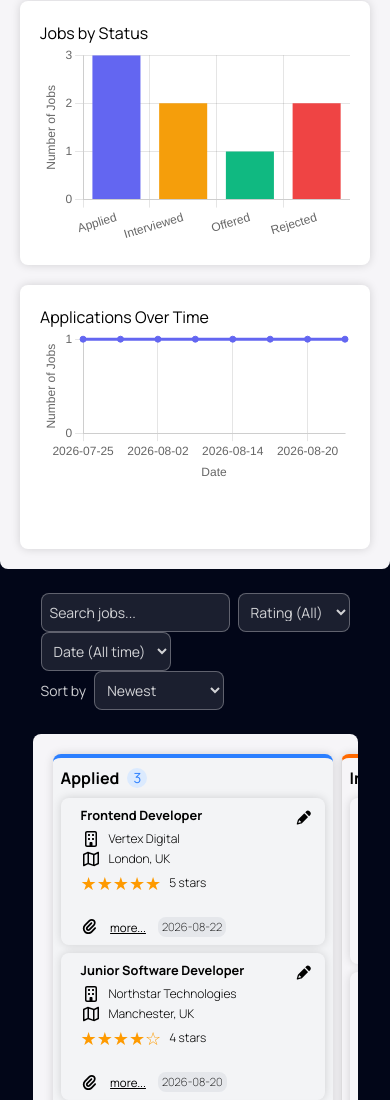
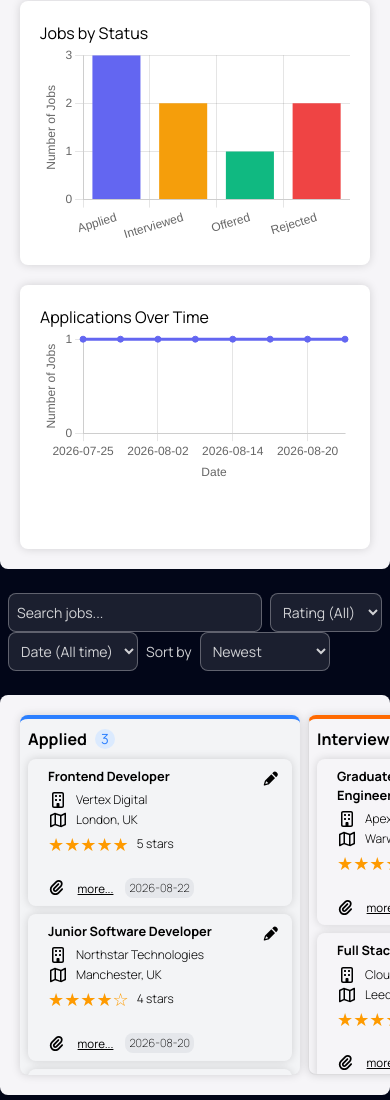
Before and after one commit to Usman-Iqbal-5/TypeScript-Job-Tracker, a website built with Vite: page index.html in a window 390 px wide. Shown: the part 900-2000 px from the top of the page. Built offline with nearby package versions, Linux system fonts and the light colour scheme; a web font is replaced by a local one.

Commit message:
changed layout on smaller screens

```diff
--- a/index.html
+++ b/index.html
@@ -13,11 +13,11 @@
 </head>
 
 <body class="bg-slate-950 font-[Manrope] w-full">
-
     <div id="app-container" class="w-full">
         <!-- Side Menu -->
         <div id="sidemenu__overlay" class="fixed inset-0 hidden text-sm text-white z-1000">
-            <div id="sidemenu" class="fixed top-0 left-0 w-11/12 h-full p-4 pt-8 border-r sm:w-64 bg-slate-900 border-r-white/20 z-2000">
+            <div id="sidemenu"
+                class="fixed top-0 left-0 w-11/12 h-full p-4 pt-8 border-r sm:w-64 bg-slate-900 border-r-white/20 z-2000">
                 <div class="flex items-center w-full gap-x-2">
                     <svg xmlns="http://www.w3.org/2000/svg" class="w-5 fill-indigo-600"
                         viewBox="0 0 640 640"><!--!Font Awesome Free v7.3.1 by @fontawesome - https://fontawesome.com License - https://fontawesome.com/license/free Copyright 2026 Fonticons, Inc.-->
@@ -56,12 +56,12 @@
                 </nav>
             </div>
         </div>
-
         <div>
             <header
                 class="flex items-center justify-between w-full py-4 pl-5 pr-10 border-b bg-slate-900 border-b-white/20">
                 <div class="flex items-center gap-2">
-                    <svg id="sidemenu-icon" xmlns="http://www.w3.org/2000/svg" class="w-5 cursor-pointer fill-white hover:fill-indigo-500"
+                    <svg id="sidemenu-icon" xmlns="http://www.w3.org/2000/svg"
+                        class="w-5 cursor-pointer fill-white hover:fill-indigo-500"
                         viewBox="0 0 640 640"><!--!Font Awesome Free v7.3.1 by @fontawesome - https://fontawesome.com License - https://fontawesome.com/license/free Copyright 2026 Fonticons, Inc.-->
                         <path
                             d="M96 160C96 142.3 110.3 128 128 128L512 128C529.7 128 544 142.3 544 160C544 177.7 529.7 192 512 192L128 192C110.3 192 96 177.7 96 160zM96 320C96 302.3 110.3 288 128 288L512 288C529.7 288 544 302.3 544 320C544 337.7 529.7 352 512 352L128 352C110.3 352 96 337.7 96 320zM544 480C544 497.7 529.7 512 512 512L128 512C110.3 512 96 497.7 96 480C96 462.3 110.3 448 128 448L512 448C529.7 448 544 462.3 544 480z" />
@@ -76,14 +76,12 @@
                     &#43; Add Applicaiton
                 </button>
             </header>
-
             <div id="workspace" class="grid w-full min-w-0">
                 <main id="main-area" class="flex flex-col items-center justify-center w-full min-w-0 my-5 gap-y-4">
-
-
-                    <div id="dashboard" class="flex flex-col items-center gap-y-5 p-5 bg-[#F6F5F8] rounded-lg w-full md:w-10/12 min-w-0">
-                        <div id="dash-stats" class="grid grid-cols-1 sm:grid-cols-2 lg:grid-cols-[1.5fr_1.5fr_1fr_1fr_1fr] gap-4 w-full">
-
+                    <div id="dashboard"
+                        class="flex flex-col items-center gap-y-5 p-5 bg-[#F6F5F8] rounded-lg w-full sm:w-10/12 min-w-0">
+                        <div id="dash-stats"
+                            class="grid grid-cols-1 sm:grid-cols-2 lg:grid-cols-[1.5fr_1.5fr_1fr_1fr_1fr] gap-4 w-full">
                             <div id="dashboard__total"
                                 class="w-full p-5 min-h-35 rounded-lg shadow-[0_0_10px_rgba(0,0,0,0.15)] bg-linear-to-b from-indigo-800 to-indigo-500 cursor-pointer hover:opacity-90">
                                 <div class="flex items-center gap-4 mb-4 text-white">
@@ -103,7 +101,6 @@
                                     </h3>
                                 </div>
                             </div>
-
                             <div id="dashboard__applied"
                                 class="w-full p-5 min-h-35 rounded-lg shadow-[0_0_10px_rgba(0,0,0,0.15)] cursor-pointer hover:bg-slate-500/5">
                                 <div class="flex items-center gap-4 mb-2">
@@ -126,7 +123,6 @@
                                     </p>
                                 </div>
                             </div>
-
                             <div id="dashboard__interviewed"
                                 class="w-full p-5 min-h-35 rounded-lg shadow-[0_0_10px_rgba(0,0,0,0.15)] cursor-pointer hover:bg-slate-500/5">
                                 <div class="flex items-center gap-4 mb-2">
@@ -149,7 +145,6 @@
                                     </p>
                                 </div>
                             </div>
-
                             <div id="dashboard__offered"
                                 class="w-full p-5 min-h-35 rounded-lg shadow-[0_0_10px_rgba(0,0,0,0.15)] cursor-pointer hover:bg-slate-500/5">
                                 <div class="flex items-center gap-4 mb-2">
@@ -172,7 +167,6 @@
                                     </p>
                                 </div>
                             </div>
-
                             <div id="dashboard__rejected"
                                 class="w-full p-5 min-h-35 rounded-lg shadow-[0_0_10px_rgba(0,0,0,0.15)] cursor-pointer hover:bg-slate-500/5">
                                 <div class="flex items-center gap-4 mb-2">
@@ -186,7 +180,6 @@
                                         6
                                     </h2>
                                 </div>
-
                                 <div>
                                     <h3>
                                         Rejected
@@ -198,7 +191,6 @@
                             </div>
                         </div>
                         <div id="dash-charts" class="grid w-full min-w-0 grid-cols-1 lg:grid-cols-[0.965fr_1fr] gap-5">
-
                             <div class="min-w-0 rounded-lg bg-white p-5 shadow-[0_0_10px_rgba(0,0,0,0.15)]">
                                 <h2>Jobs by Status</h2>
 
@@ -206,7 +198,6 @@
                                     <canvas id="status-chart"></canvas>
                                 </div>
                             </div>
-
                             <div class="min-w-0 rounded-lg bg-white p-5 shadow-[0_0_10px_rgba(0,0,0,0.15)]">
                                 <h2>Applications Over Time</h2>
 
@@ -214,11 +205,9 @@
                                     <canvas id="applications-chart"></canvas>
                                 </div>
                             </div>
-
                         </div>
                     </div>
-
-                    <div id="job-filter" class="flex flex-wrap w-10/12 min-w-0 p-2 text-sm text-white/80 gap-x-2">
+                    <div id="job-filter" class="flex flex-wrap w-full min-w-0 p-2 text-sm sm:w-10/12 text-white/80 gap-x-2">
                         <input id="search"
                             class="flex-1 p-2 border rounded-lg min-w-40 focus:border-indigo-600 bg-white/10 border-white/30 focus:outline-indigo-600 focus:outline-2 placeholder:text-white/80"
                             type="search" placeholder="Search jobs...">
@@ -254,9 +243,8 @@
                             </select>
                         </div>
                     </div>
-
                     <div id="kanban-board"
-                        class="flex items-center w-10/12 gap-2 p-5 bg-[#F6F5F8] rounded-lg h-100 overflow-x-auto">
+                        class="flex items-center w-full sm:w-10/12 gap-2 p-5 bg-[#F6F5F8] rounded-lg h-100 overflow-x-auto">
                         <section id="applied-section"
                             class=" flex-1  min-w-70 lg:min-w-0 h-full border-t-4 rounded-lg shadow-[0_0_10px_rgba(0,0,0,0.15)] border-t-blue-500 bg-gray-100">
                             <div id="applied"
@@ -379,16 +367,13 @@
                             class="p-4 border rounded-lg col-span-full border-white/10 text-[0.7rem]">
                         </p>
                     </div>
-
                     <div id="timeline-section">
                         <h3 class="p-2 mb-4 font-bold text-white border-b border-b-white/10">Timeline</h3>
                     </div>
-
                 </aside>
             </div>
         </div>
     </div>
-
     <!--Modal-->
     <div id="modal-overlay" class="fixed inset-0 items-start justify-center hidden overflow-y-scroll bg-black/30 z-100">
         <div id="modal" class="w-11/12 p-5 my-10 bg-white rounded-lg sm:w-10/12 md:w-1/2 md:max-w-1/2 min-h-4/5">
@@ -407,63 +392,54 @@
                 </button>
             </div>
             <form id="application-form" class="grid w-full mt-6 sm:grid-cols-2 gap-x-10 gap-y-4">
-
                 <div class="flex flex-col w-full">
                     <label class="text-xs" for="title">Title <span class="text-red-600">*</span></label>
                     <input id="title"
                         class="p-2 text-xs border rounded-sm placeholder:text-gray-500 border-gray-950/30 focus:outline-indigo-600"
                         type="text" placeholder="Enter Title" required>
                 </div>
-
                 <div class="flex flex-col w-full">
                     <label class="text-xs" for="company">Company <span class="text-red-600">*</span></label>
                     <input id="company"
                         class="p-2 text-xs border rounded-sm placeholder:text-gray-500 border-gray-950/30 focus:outline-indigo-600"
                         type="text" placeholder="Enter Company" required>
                 </div>
-
                 <div class="flex flex-col w-full">
                     <label class="text-xs" for="location">Location <span class="text-red-600">*</span></label>
                     <input id="location"
                         class="p-2 text-xs border rounded-sm placeholder:text-gray-500 border-gray-950/30 focus:outline-indigo-600"
                         type="text" placeholder="Enter Location" required>
                 </div>
-
                 <div class="flex flex-col w-full">
                     <label class="text-xs" for="date-applied">Date Applied <span class="text-red-600">*</span></label>
                     <input id="date-applied"
                         class="p-2 text-xs text-gray-500 border rounded-sm border-gray-950/30 focus:outline-indigo-600"
                         type="date" required>
                 </div>
-
                 <div class="flex flex-col w-full">
                     <label class="text-xs" for="url">URL <span class="text-red-600">*</span></label>
                     <input id="url"
                         class="p-2 text-xs border rounded-sm placeholder:text-gray-500 border-gray-950/30 focus:outline-indigo-600"
                         type="text" placeholder="Enter URL" required>
                 </div>
-
                 <div class="flex flex-col w-full">
                     <label class="text-xs" for="date-interviewed">Date interviewed (optional)</label>
                     <input id="date-interviewed"
                         class="p-2 text-xs text-gray-500 border rounded-sm border-gray-950/30 focus:outline-indigo-600"
                         type="date">
                 </div>
-
                 <div class="flex flex-col w-full">
                     <label class="text-xs" for="date-offered">Date Offered (optional)</label>
                     <input id="date-offered"
                         class="p-2 text-xs text-gray-500 border rounded-sm border-gray-950/30 focus:outline-indigo-600"
                         type="date">
                 </div>
-
                 <div class="flex flex-col w-full">
                     <label class="text-xs" for="date-rejected">Date Rejected (optional)</label>
                     <input id="date-rejected"
                         class="p-2 text-xs text-gray-500 border rounded-sm border-gray-950/30 focus:outline-indigo-600"
                         type="date">
                 </div>
-
                 <div class="flex flex-col w-full">
                     <label class="text-xs" for="job-status">Job Status</label>
                     <select id="job-status"
@@ -475,7 +451,6 @@
                         <option value="rejected">Rejected</option>
                     </select>
                 </div>
-
                 <div id="star-rating" class="text-4xl text-amber-500 col-span-full">
                     <h4 class="text-xs text-black">
                         How well do your skills align with the job requirments? <span class="text-red-600">*</span>
@@ -487,14 +462,12 @@
                     <span data-rating="5" class="cursor-pointer star">&star;</span>
                     <p id="message" class="text-[0.7rem] h-4 text-gray-600"></p>
                 </div>
-
                 <div class="flex flex-col w-full col-span-full">
                     <label class="text-xs text-black" for="notes">Notes (optional)</label>
                     <textarea
                         class="p-2 text-xs text-gray-500 border rounded-sm min-h-40 border-gray-950/30 focus:outline-indigo-600"
                         placeholder="Enter notes..." id="notes"></textarea>
                 </div>
-
                 <div id="button-container" class="flex justify-between col-span-full">
                     <button type="button" id="modal-close"
                         class="p-2 text-xs bg-white border rounded-lg cursor-pointer text-gray-950/30 border-grey-950/30 hover:bg-indigo-600 hover:text-white ">close</button>
@@ -504,7 +477,6 @@
                 </div>
             </form>
         </div>
-
     </div>
     <script type="module" src="/src/app.ts"></script>
 </body>
```
